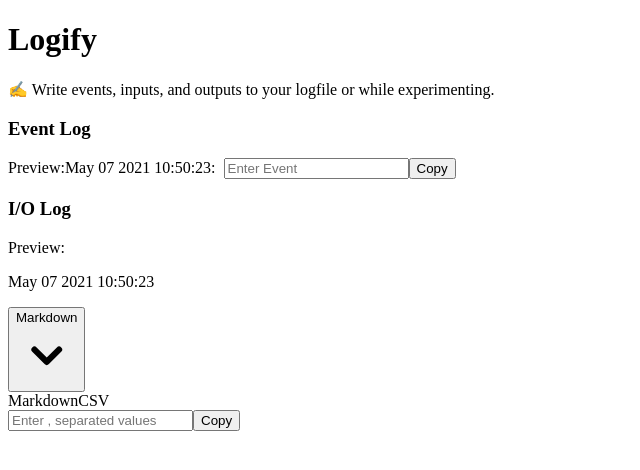
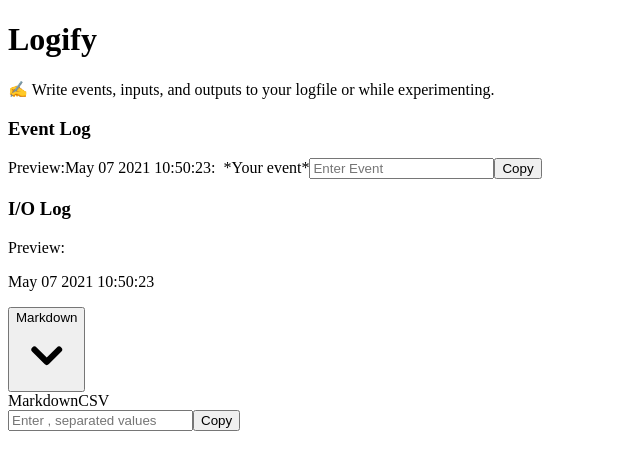
Before and after one commit to nishantrpai/logify, a Next.js app: page / in a window 1280 px wide. Shown: the top 470 px of the page, without its empty margins (0-640 px from the left). Built offline with nearby package versions, Linux system fonts and the light colour scheme.

Commit message:
added event

```diff
--- a/pages/index.js
+++ b/pages/index.js
@@ -19,7 +19,7 @@ const EventLog = () => {
         <h3 className="text-2xl font-bold">Event Log</h3>
         <span className="mt-2 mb-2 text-gray-500 flex text-sm">Preview:</span>
         <span className="mt-1 max-w-sm text-gray-400 text-sm">{`${timeNow(date)}:`}&nbsp;</span>
-        <span className="mt-1 max-w-sm text-gray-400 text-sm"> {`${event}`}</span>
+        <span className="mt-1 max-w-sm text-gray-400 text-sm"> {`${event  || "*Your event*"}`}</span>
         <input
           type="text"
           class="px-2 py-3 leading-5 border w-full mt-4 rounded-md focus:outline-none focus:ring focus:border-blue-400"
```
